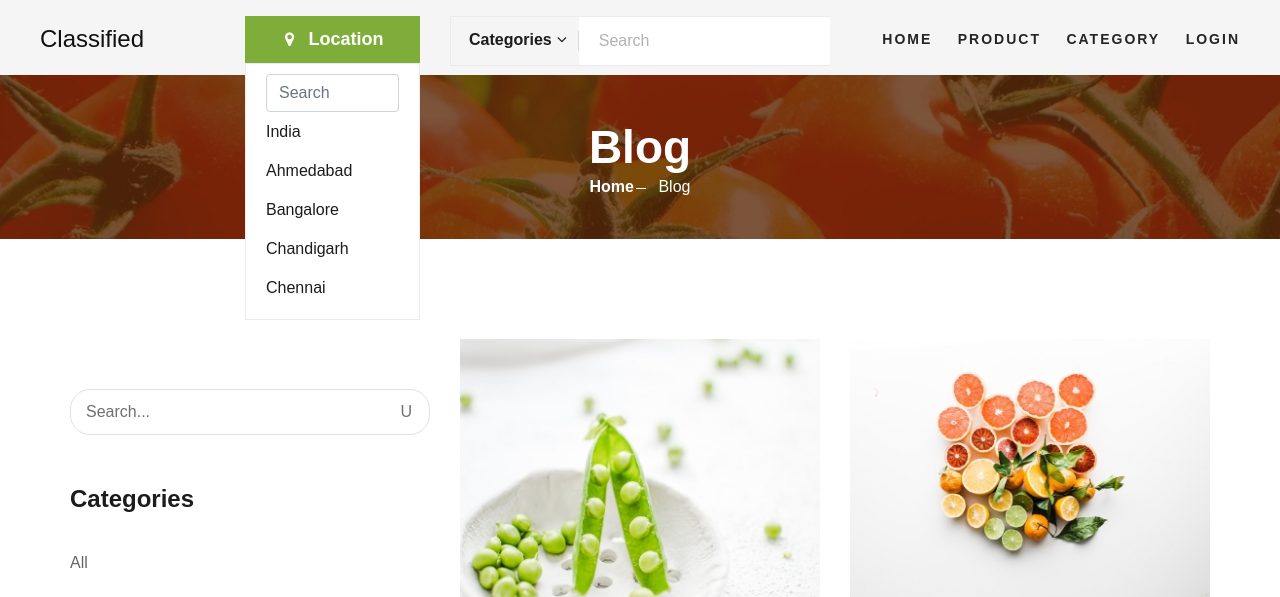
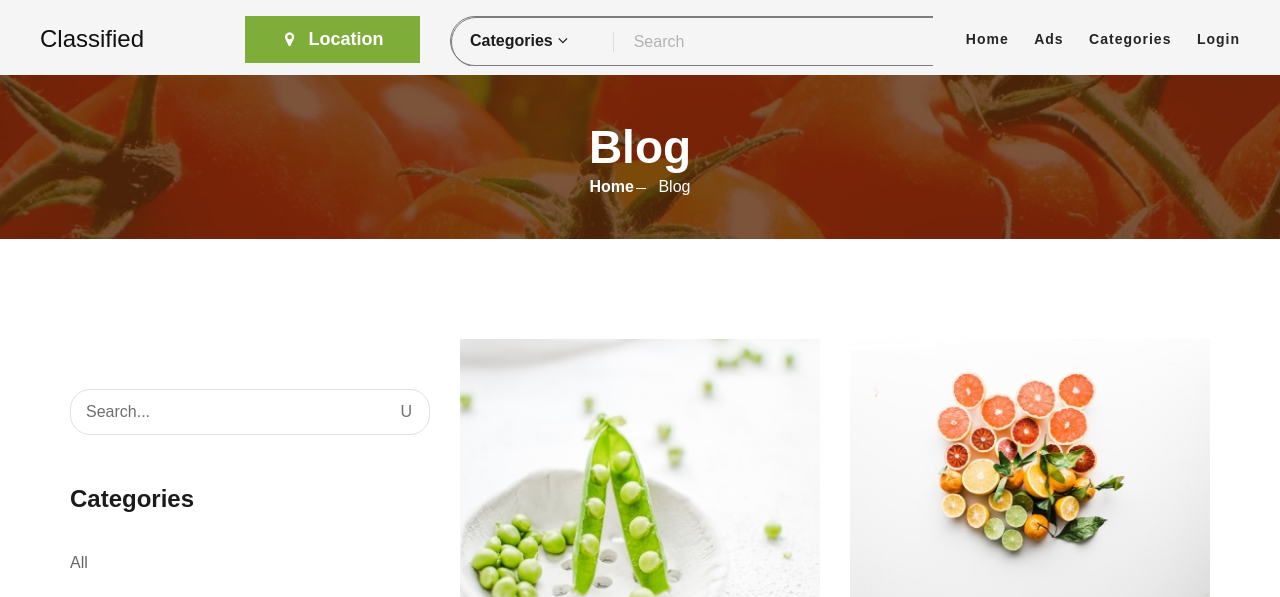
Before and after one commit to ayushifablead/classfiledwebsite, a PHP site: page /blog.php in a window 1280 px wide. Shown: the top 597 px of the page. Run offline with PHP 8.4, Linux system fonts and the light colour scheme; some libraries are stand-ins or nearby versions.

Commit message:
first commit

```diff
--- a/css/style.css
+++ b/css/style.css
@@ -461,9 +461,9 @@ ol {
 .header__menu ul li a {
 	font-size: 14px;
 	color: #252525;
-	text-transform: uppercase;
-	font-weight: 700;
-	letter-spacing: 2px;
+	text-transform: capitalize;
+	font-weight: 700;
+	letter-spacing: 1px;
 	-webkit-transition: all, 0.3s;
 	-moz-transition: all, 0.3s;
 	-ms-transition: all, 0.3s;
@@ -633,13 +633,35 @@ ol {
     margin-left: auto;
 }
 .hero__search__form {
-	width: 428px;
+	width: 541px;
 	height: 50px;
-	border: 1px solid #ebebeb;
+	border: 1px solid #7c7c7c;
 	position: relative;
 	float: left;
-}
-
+	border-radius: 33px;
+}
+.hero__search ul
+{
+	border: 1px solid #ebebeb;
+    padding-left: 20px;
+    padding-top: 10px;
+    padding-bottom: 12px;
+    padding-right: 20px;
+    background-color: white;
+	position: absolute;
+    z-index: 90000000;
+	margin-top: 33px;
+    position: fixed;
+}
+.hero__search ul li {
+    list-style: none;
+}
+.hero__search ul li a {
+    font-size: 16px;
+    color: #1c1c1c;
+    line-height: 39px;
+    display: block;
+}
 .hero__search__form form .hero__search__categories {
 	width: 30%;
 	float: left;
@@ -675,8 +697,7 @@ ol {
 	font-size: 16px;
 	color: #b2b2b2;
 	padding-left: 20px;
-	border-top-right-radius: 17px;
-    border-bottom-right-radius: 17px;
+	background: transparent;
 }
 /* Styling for the dropdown container */
 .hero__search__categories {
--- a/header.php
+++ b/header.php
@@ -151,7 +151,7 @@
 
                             <span>Location</span>
                         </div>
-                        <ul>
+                        <ul style="display:none;">
                             <li><input type="text" class="form-control" placeholder="Search"></li>
                             <li><a href="#">India</a></li>
                             <li><a href="#">Ahmedabad</a></li>
@@ -163,16 +163,27 @@
 
 
                     </div>
+
                 </div>
-                <div class="col-lg-4 mt-3">
+                <div class="col-lg-5 mt-3">
                     <div class="hero__search">
                         <div class="hero__search__form">
-                            <form action="#">
+                            <form action="#" class="hero__search__form">
                                 <div class="hero__search__categories">
                                     Categories<i class="fa fa-angle-down" aria-hidden="true"></i>
 
                                     <!-- <span class="arrow_carrot-down"></span> -->
                                 </div>
+                                <ul style="display:none;">
+                            <!-- <li><input type="text" class="form-control" placeholder="Search"></li> -->
+                            <li><a href="#">India</a></li>
+                            <li><a href="#">Ahmedabad</a></li>
+                            <li><a href="#">Bangalore</a></li>
+                            <li><a href="#">Chandigarh</a></li>
+                            <li><a href="#">Chennai</a></li>
+
+                        </ul>
+
                                 <input type="text" placeholder="Search">
                                 <button type="submit" class="site-btn"><i class="fa fa-search" aria-hidden="true"></i>                                </button>
                             </form>
@@ -180,12 +191,12 @@
 
                     </div>
                 </div>
-                <div class="col-lg-4">
+                <div class="col-lg-3">
                     <nav class="header__menu float-lg-right">
                         <ul>
                             <li class=""><a href="./index.php">Home</a></li>
                             <!-- <li class=""><a href="./about-us.php">About Us</a></li> -->
-                            <li><a href="./shop-grid.php">Product</a></li>
+                            <li><a href="./shop-grid.php">Ads</a></li>
                             <!-- <li><a href="#">Pages</a>
                                 <ul class="header__menu__dropdown">
                                     <li><a href="./shop-details.php">Shop Details</a></li>
@@ -194,7 +205,7 @@
                                     <li><a href="./blog-details.php">Blog Details</a></li>
                                 </ul>
                             </li> -->
-                            <li><a href="./category.php">Category</a></li>
+                            <li><a href="./category.php">Categories</a></li>
                           <li><a href="login.php">Login</a></li>
                              <!--  <li><a href="./faqs.php">Faqs</a></li>
                             <li><a href="./contact.php">Contact</a></li> -->
--- a/js/main.js
+++ b/js/main.js
@@ -92,7 +92,9 @@
     $('.hero__categories__all').on('click', function(){
         $('.hero__categories ul').slideToggle(400);
     });
-
+    $('.hero__search__categories').on('click', function(){
+        $('.hero__search ul').slideToggle(400);
+    });
     /*--------------------------
         Latest Product Slider
     ----------------------------*/
```
Also changed, not shown: index.php (+8 -0 lines).
